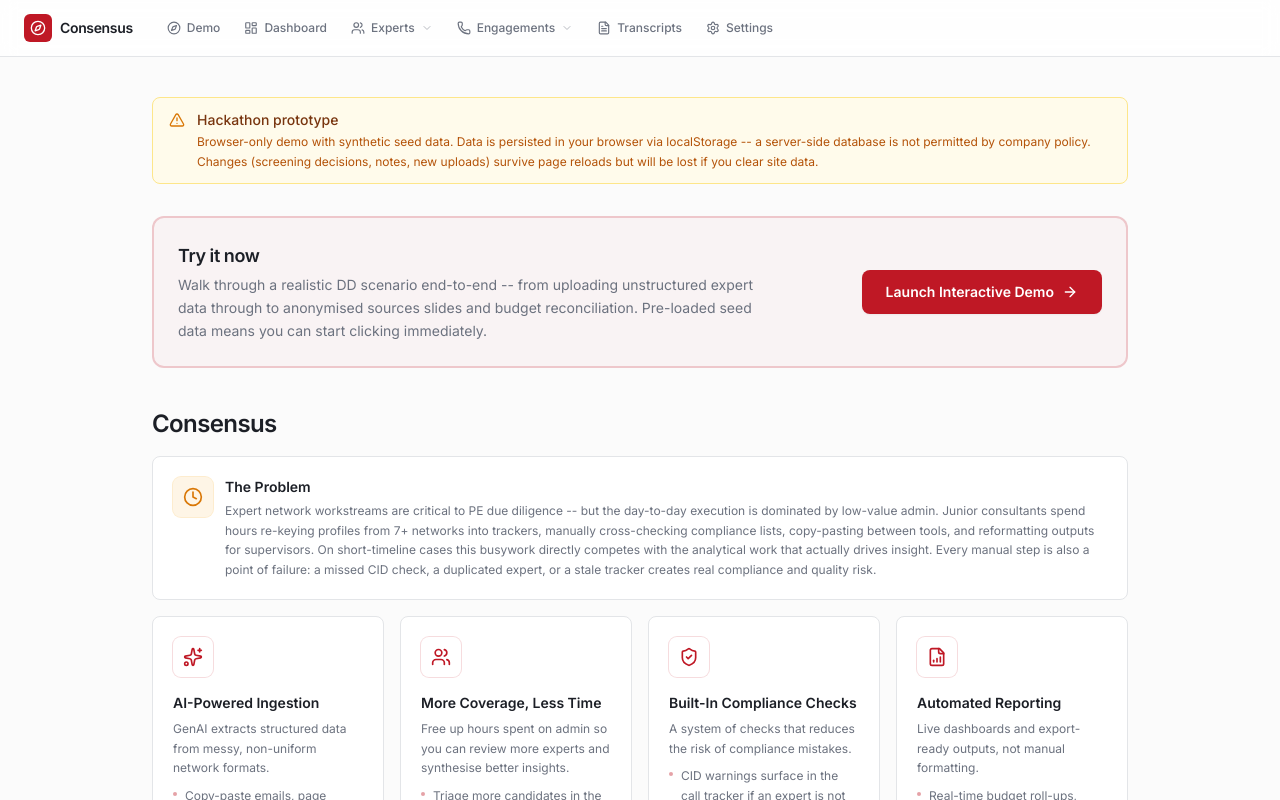
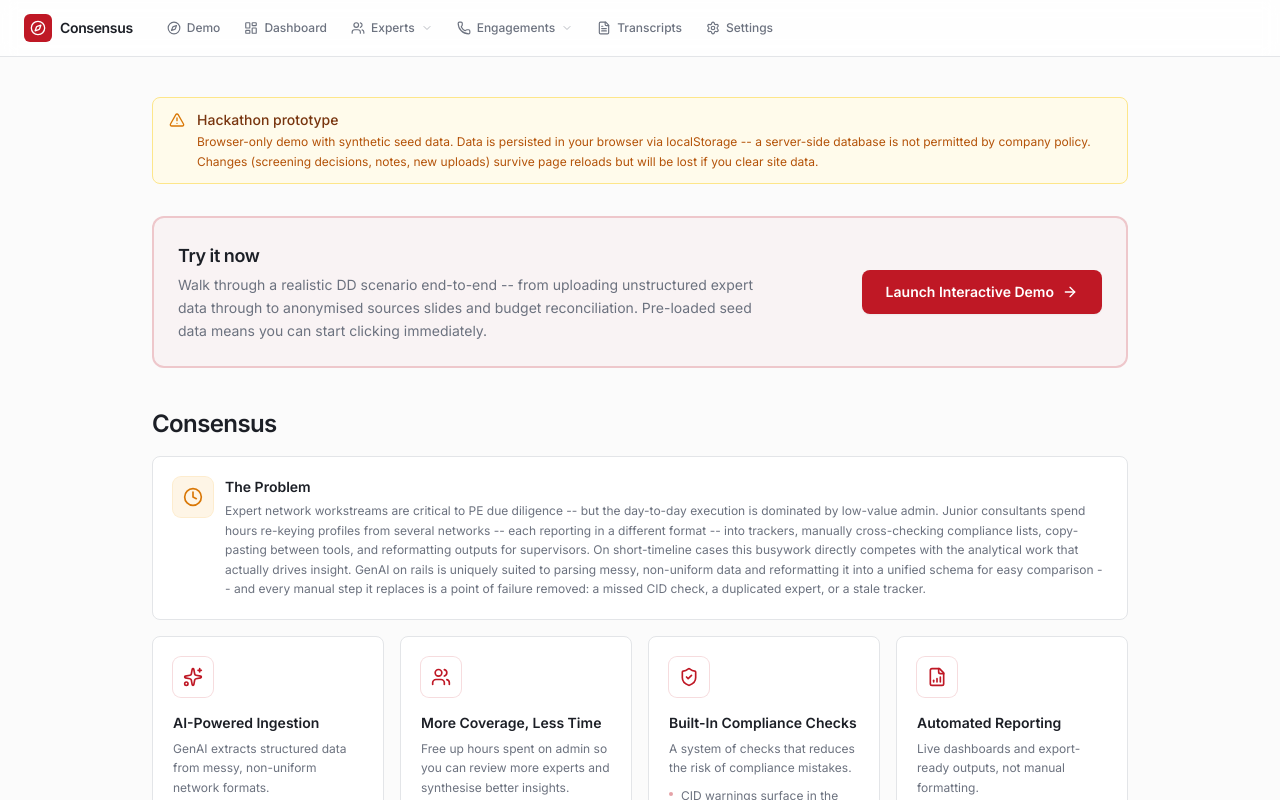
Before and after one commit to jh-hartley/expert_network_tool_mvp, a Next.js app: page / in a window 1280 px wide. Shown: the top 800 px of the page. Built offline with nearby package versions, Linux system fonts and the light colour scheme.

Commit message:
docs: clarify AI ingestion problem statement
Emphasize diverse data formats and generalize network count.

```diff
--- a/app/page.tsx
+++ b/app/page.tsx
@@ -270,13 +270,15 @@ export default function OverviewPage() {
               <p className="mt-1 text-xs leading-relaxed text-muted-foreground">
                 Expert network workstreams are critical to PE due diligence -- but the
                 day-to-day execution is dominated by low-value admin. Junior consultants
-                spend hours re-keying profiles from 7+ networks into trackers, manually
-                cross-checking compliance lists, copy-pasting between tools, and
-                reformatting outputs for supervisors. On short-timeline cases this
-                busywork directly competes with the analytical work that actually drives
-                insight. Every manual step is also a point of failure: a missed CID check,
-                a duplicated expert, or a stale tracker creates real compliance and
-                quality risk.
+                spend hours re-keying profiles from several networks -- each reporting in
+                a different format -- into trackers, manually cross-checking compliance
+                lists, copy-pasting between tools, and reformatting outputs for
+                supervisors. On short-timeline cases this busywork directly competes with
+                the analytical work that actually drives insight. GenAI on rails is
+                uniquely suited to parsing messy, non-uniform data and reformatting it
+                into a unified schema for easy comparison -- and every manual step it
+                replaces is a point of failure removed: a missed CID check, a duplicated
+                expert, or a stale tracker.
               </p>
             </div>
           </div>
@@ -306,7 +308,7 @@ export default function OverviewPage() {
               </li>
               <li className="flex items-start gap-2 text-xs leading-relaxed text-muted-foreground">
                 <span className="mt-1.5 block h-1 w-1 shrink-0 rounded-full bg-primary/40" />
-                Unified schema across 7+ networks -- no more re-keying into trackers
+                Unified schema across every network -- no more re-keying into trackers
               </li>
             </ul>
           </div>
```
